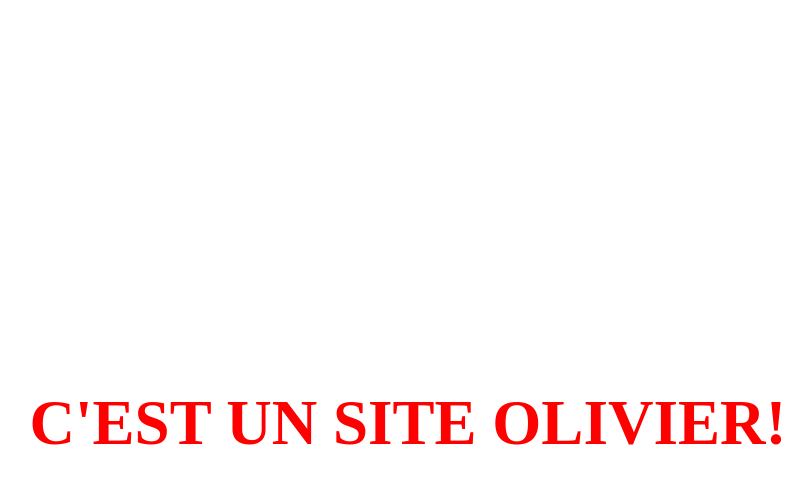
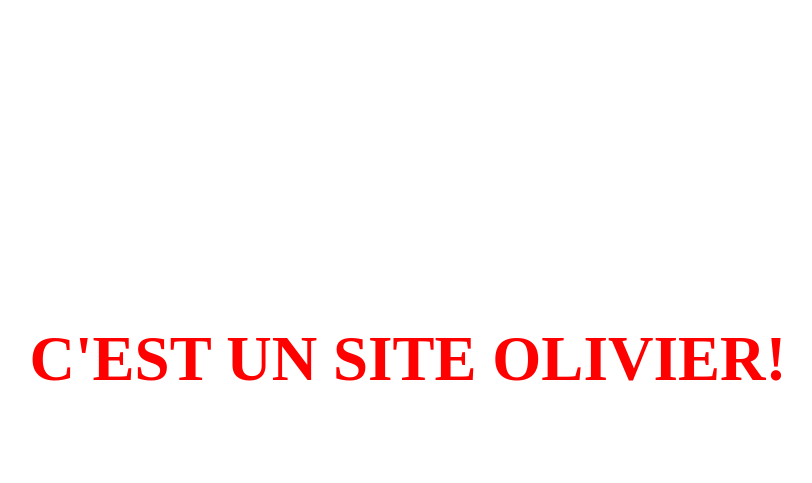
Before and after one commit to MEHWAREN/meh.github.io, a plain HTML site: page index.html in a window 1280 px wide. Shown: the part 39-522 px from the top of the page, without its empty margins (232-1044 px from the left). Drawn offline with Linux system fonts and the light colour scheme.

Commit message:
Update style.css

```diff
--- a/style.css
+++ b/style.css
@@ -7,7 +7,7 @@
 
 .fuck{
     text-align: center;
-    padding-top: 30vw;
+    padding-top: 25vw;
     color: red;
     font-size:63px;
 }
```
